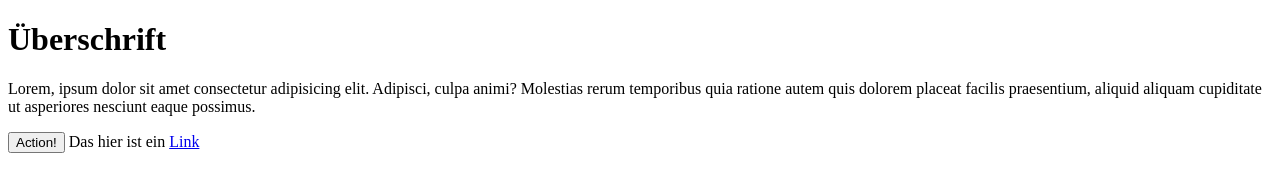
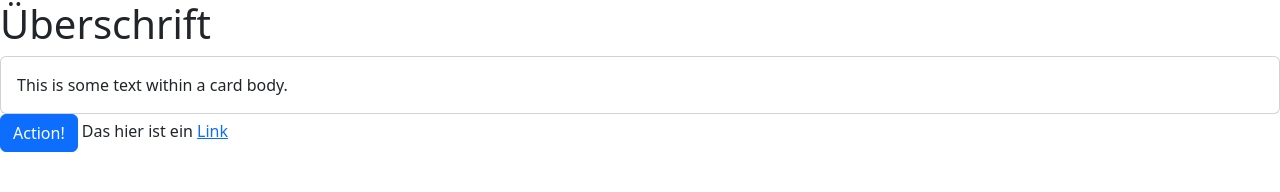
Before and after one commit to DanielWoytitzki/Testprojekt, a website: page index.html in a window 1280 px wide. Drawn offline with nearby package versions, Linux system fonts and the light colour scheme.

Commit message:
added bootstrap

```diff
--- a/index.html
+++ b/index.html
@@ -4,6 +4,7 @@
 <head>
     <meta charset="UTF-8">
     <meta name="viewport" content="width=device-width, initial-scale=1.0">
+    <link rel="stylesheet" href="node_modules/bootstrap/dist/css/bootstrap.min.css">
     <title>Test</title>
 </head>
 
@@ -11,11 +12,13 @@
 
     <h1>Überschrift</h1>
 
-    <p>Lorem, ipsum dolor sit amet consectetur adipisicing elit. Adipisci, culpa animi? Molestias rerum temporibus quia
-        ratione autem quis dolorem placeat facilis praesentium, aliquid aliquam cupiditate ut asperiores nesciunt eaque
-        possimus.</p>
+        <div class="card">
+            <div class="card-body">
+              This is some text within a card body.
+            </div>
+          </div>
 
-        <button>Action!</button>
+        <button class="btn btn-primary">Action!</button>
 
         Das hier ist ein <a href="#">Link</a>
 
--- /dev/null
+++ b/package.json
@@ -0,0 +1,5 @@
+{
+  "dependencies": {
+    "bootstrap": "^5.3.3"
+  }
+}
```
Also changed, not shown: 1 other file.
